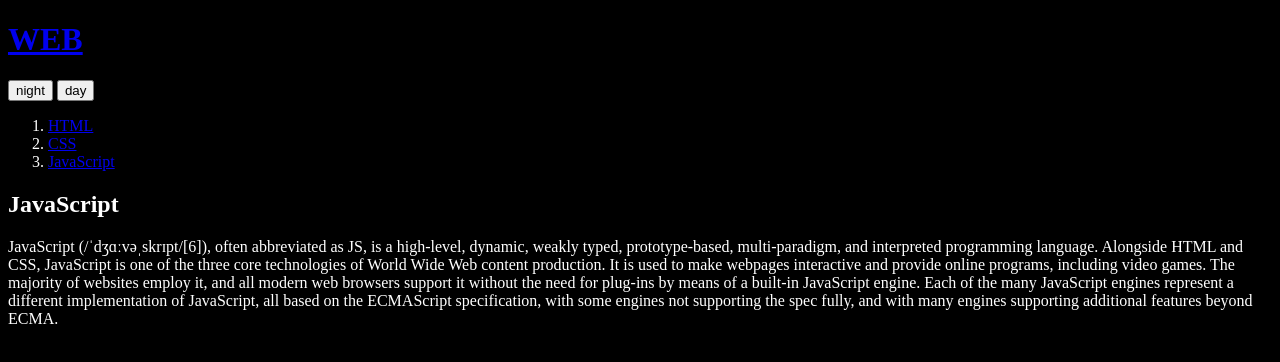
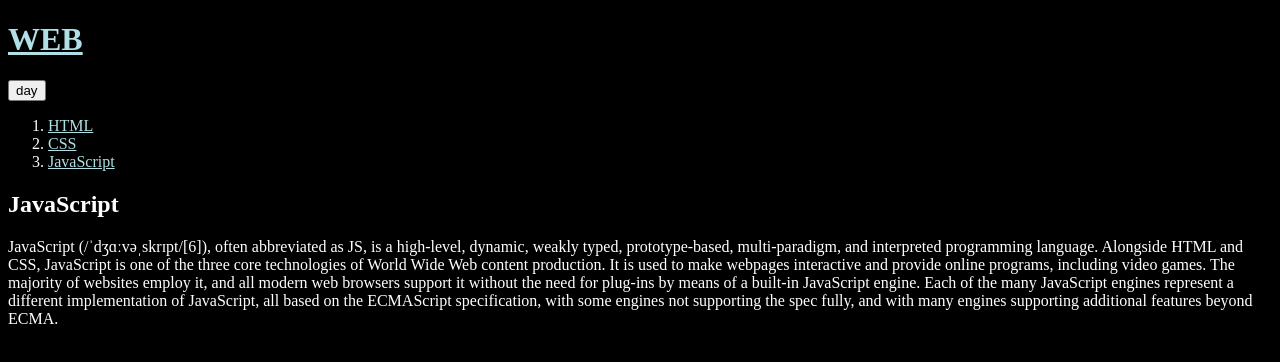
Before and after one commit to aftern/web2, a plain HTML site: page 3.html in a window 1280 px wide. Both pictures are taken after a click on the button "night". Drawn offline with Linux system fonts and the light colour scheme.

Commit message:
생활코딩 조건문, 반복문, 함수 적용

```diff
--- a/3.html
+++ b/3.html
@@ -3,16 +3,45 @@
 <head>
   <title>WEB1 - JavaScript</title>
   <meta charset="utf-8">
+  <script>
+    function LinksSetColor(color){
+      var alist = document.querySelectorAll('a');
+        var i = 0;
+        while(i < alist.length){
+          alist[i].style.color = color;
+          i++;
+        }
+    }
+    function BodySetColor(color){
+      var target = document.querySelector('body').style;
+      target.color = color;
+    }
+    function BodyBackgroundColor(color){
+      var target = document.querySelector('body').style;
+      target.backgroundColor = color;
+    }
+    function nightDayHandler(self){
+      var target = document.querySelector('body').style;
+      if(self.value === 'night'){
+        BodyBackgroundColor('black');
+        BodySetColor('white');
+        self.value = 'day';
+
+        LinksSetColor('powderblue');
+      }else{
+        BodyBackgroundColor('white');
+        BodySetColor('black');
+        self.value = 'night';
+
+        LinksSetColor('blue');
+      }
+    }
+  </script>
 </head>
 <body>
   <h1><a href="index.html">WEB</a></h1>
   <input type="button" value="night" onclick="
-    document.querySelector('body').style.backgroundColor = 'black';
-    document.querySelector('body').style.color = 'white';
-  ">
-  <input type="button" value="day" onclick="
-  document.querySelector('body').style.backgroundColor = 'white';
-  document.querySelector('body').style.color = 'black';
+    nightDayHandler(this);
   ">
   <ol>
     <li><a href="1.html">HTML</a></li>
```
